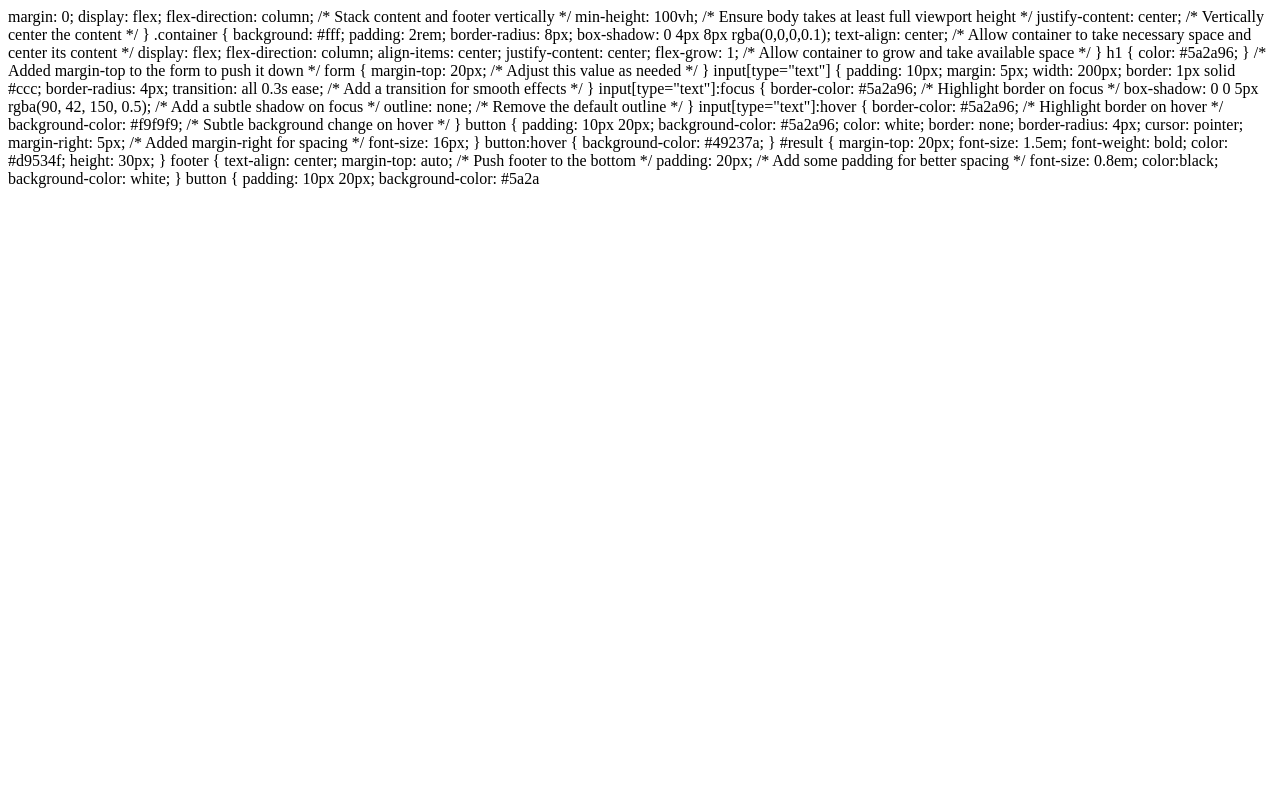
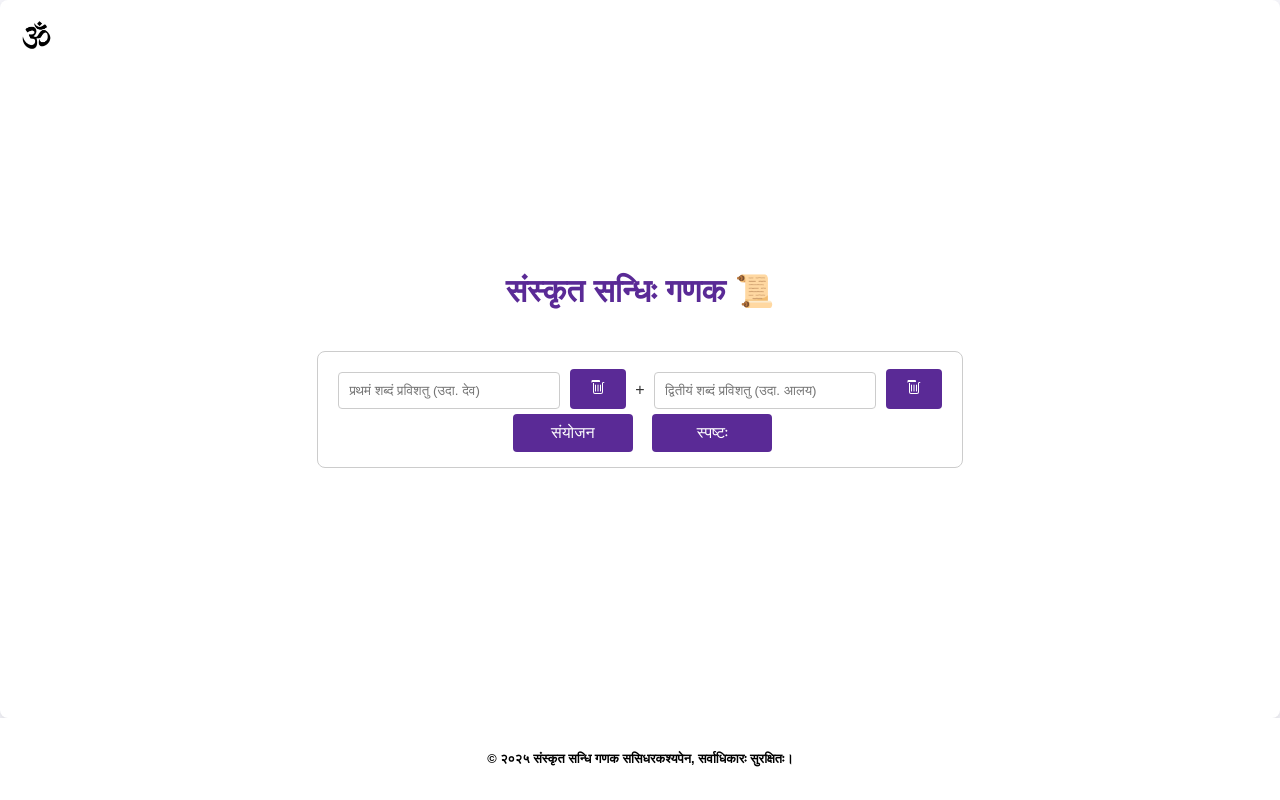
Before and after one commit to sasidhara-kashyap0903/sandhi-combiner, a Flask app: page / in a window 1280 px wide. Run offline with Flask 3, Linux system fonts and the light colour scheme.

Commit message:
Update index.html
Signed-off-by: Sasidhara Kashyap Chaturvedula <71881295+sasidhara-kashyap0903@users.noreply.github.com>

```diff
--- a/templates/index.html
+++ b/templates/index.html
@@ -1,4 +1,14 @@
-
+<!DOCTYPE html>
+<html lang="en">
+<head>
+    <meta charset="UTF-8">
+    <meta name="viewport" content="width=device-width, initial-scale=1.0">
+    <title>संस्कृत सन्धिः गणक</title>
+    <style>
+        body {
+            font-family: sans-serif;
+            background-color: #f4f4f9;
+            color: #333;
             margin: 0;
             display: flex;
             flex-direction: column; /* Stack content and footer vertically */
@@ -21,12 +31,17 @@
         }
 
         h1 {
-            color: #5a2a96;
+            color: #5a2a96; /* Set the text color */
+
         }
 
         /* Added margin-top to the form to push it down */
         form {
             margin-top: 20px; /* Adjust this value as needed */
+            border: 1px solid #ccc;
+            padding: 15px;
+            border-radius: 8px;
+            display: inline-block; /* To make the border wrap around the content */
         }
 
         input[type="text"] {
@@ -83,4 +98,102 @@
 
         button {
             padding: 10px 20px;
-            background-color: #5a2a
+            background-color: #5a2a96;
+            color: white;
+            border: none;
+            border-radius: 4px;
+            cursor: pointer;
+            font-size: 16px;
+        }
+
+        button:hover {
+            background-color: #49237a;
+        }
+
+        #result {
+            margin-top: 20px;
+            font-size: 1.5em;
+            font-weight: bold;
+            color: #d9534f;
+            height: 30px;
+        }
+
+        footer {
+            text-align: center;
+            margin-top: auto; /* Push footer to the bottom */
+            padding: 20px; /* Add some padding for better spacing */
+            font-size: 0.8em;
+            color:black;
+            background-color: white;
+        }
+
+ .संधि-button {
+ width: 120px; /* Set a fixed width for the buttons */
+ margin-left: 10px; /* Add space between the buttons */
+        }
+    </style>
+</head>
+<body>
+
+ <img src="static/download.png" alt="Logo" style="position: absolute; top: 10px; left: 10px; height: 50px;">
+    <div class="container">
+
+        <h1>संस्कृत सन्धिः गणक 📜</h1>
+
+        <form method="post">
+            <input type="text" name="first_word" placeholder="प्रथमं शब्दं प्रविशतु (उदा. देव)" value="{{ first }}" required>
+ <!-- Delete Button -->
+ <button type="button" class="clear-input">
+ <svg xmlns="http://www.w3.org/2000/svg" width="16" height="16" fill="currentColor" class="bi bi-trash" viewBox="0 0 16 16">
+ <path d="M5.5 5.5A.5.5 0 0 1 6 6v6a.5.5 0 0 1-1 0V6a.5.5 0 0 1 .5-.5m2.5 0a.5.5 0 0 1 .5.5v6a.5.5 0 0 1-1 0V6a.5.5 0 0 1 .5-.5m3 .5a.5.5 0 0 0-1 0v6a.5.5 0 0 0 1 0V6z"/>
+ <path d="M14.5 3a1 1 0 0 1-1 1H13v9a2 2 0 0 1-2 2H5a2 2 0 0 1-2-2V4h-.5a1 1 0 0 1-1-1V2a1 1 0 0 1 1-1H9a1 1 0 0 1 1 1v1h3.5a1 1 0 0 1 1 1zM4.118 4 4 4.059V13a1 1 0 0 0 1 1h6a1 1 0 0 0 1-1V4.059L11.882 4zM2.5 3a.5.5 0 0 0-.5.5V4h10.5v-.5a.5.5 0 0 0-.5-.5h-8z"/>
+ </svg>
+ </button>
+            +
+            <input type="text" name="second_word" placeholder="द्वितीयं शब्दं प्रविशतु (उदा. आलय)" value="{{ second }}" required>
+ <!-- Delete Button -->
+ <button type="button" class="clear-input">
+ <svg xmlns="http://www.w3.org/2000/svg" width="16" height="16" fill="currentColor" class="bi bi-trash" viewBox="0 0 16 16">
+ <path d="M5.5 5.5A.5.5 0 0 1 6 6v6a.5.5 0 0 1-1 0V6a.5.5 0 0 1 .5-.5m2.5 0a.5.5 0 0 1 .5.5v6a.5.5 0 0 1-1 0V6a.5.5 0 0 1 .5-.5m3 .5a.5.5 0 0 0-1 0v6a.5.5 0 0 0 1 0V6z"/>
+ <path d="M14.5 3a1 1 0 0 1-1 1H13v9a2 2 0 0 1-2 2H5a2 2 0 0 1-2-2V4h-.5a1 1 0 0 1-1-1V2a1 1 0 0 1 1-1H9a1 1 0 0 1 1 1v1h3.5a1 1 0 0 1 1 1zM4.118 4 4 4.059V13a1 1 0 0 0 1 1h6a1 1 0 0 0 1-1V4.059L11.882 4zM2.5 3a.5.5 0 0 0-.5.5V4h10.5v-.5a.5.5 0 0 0-.5-.5h-8z"/>
+ </svg>
+ </button>
+
+        <div class="button-container">
+ <button type="submit" class="संधि-button">संयोजन</button>
+ <button type="button" id="clear-button" class="संधि-button w-full sm:w-1/2 bg-gray-200 text-gray-700 font-bold py-3 px-6 rounded-lg hover:bg-gray-300 focus:outline-none focus:ring-2 focus:ring-offset-2 focus:ring-gray-400">
+ स्पष्टः
+ </button>
+        </div>
+
+        </form>
+            {% if result %}
+                <p>= {{ result }}</p>
+            {% endif %}
+        </div>
+        <script>
+        const firstWordInput = document.querySelector('input[name="first_word"]');
+        const secondWordInput = document.querySelector('input[name="second_word"]');
+        const resultText = document.getElementById('result');
+        const clearButton = document.getElementById('clear-button');
+        const clearInputButtons = document.querySelectorAll('.clear-input');
+
+        clearInputButtons.forEach(button => {
+            button.addEventListener('click', function() {
+                this.previousElementSibling.value = '';
+            });
+        });
+                    // --- Event Listener for the new Clear button ---
+        clearButton.addEventListener('click', function() {
+            firstWordInput.value = '';
+            secondWordInput.value = '';
+            resultText.textContent = '';
+            // Set focus back to the first input field for convenience
+            firstWordInput.focus();
+        });
+        </script>
+    <footer>
+        <p><bold><strong>&copy; २०२५ संस्कृत सन्धि गणक ससिधरकश्यपेन, सर्वाधिकारः सुरक्षितः।</strong></bold></p>
+    </footer>
+</body>
+</html>
```
